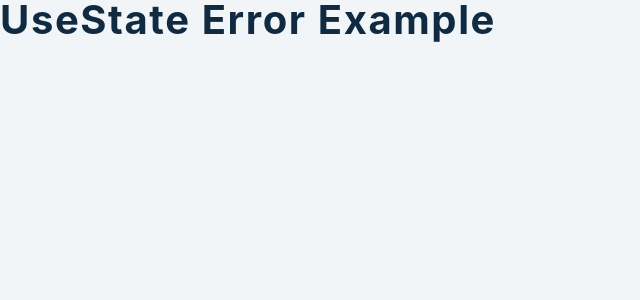
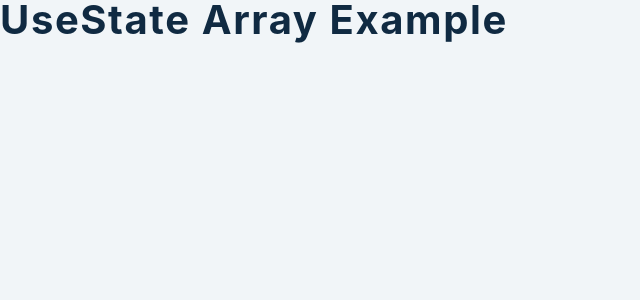
Before and after one commit to Loveday-Alfred/smilga-react, a React (Create React App) app: page / in a window 1280 px wide. Shown: the top 300 px of the page, without its empty margins (0-640 px from the left). Built offline with nearby package versions, Linux system fonts and the light colour scheme.

Commit message:
useState

```diff
--- a/src/App.js
+++ b/src/App.js
@@ -1,9 +1,13 @@
-import ErrorExample from "./tutorial/1-useState/setup/1-error-example";
+// import ErrorExample from "./tutorial/1-useState/setup/1-error-example";
+// import UseStateBasics from "./tutorial/1-useState/setup/2-useState-basics";
+import UseStateArray from "./tutorial/1-useState/setup/3-useState-array";
 
 const App = () => {
   return (
     <div className="App">
-      <ErrorExample />
+      {/* <ErrorExample /> */}
+      {/* <UseStateBasics /> */}
+      <UseStateArray />
     </div>
   );
 };
--- a/src/tutorial/1-useState/setup/2-useState-basics.js
+++ b/src/tutorial/1-useState/setup/2-useState-basics.js
@@ -1,4 +1,4 @@
-import React, { useState } from 'react';
+// import { useState } from 'react';
 
 const UseStateBasics = () => {
   return <h2>useState basic example</h2>;
--- a/src/tutorial/1-useState/setup/3-useState-array.js
+++ b/src/tutorial/1-useState/setup/3-useState-array.js
@@ -1,5 +1,5 @@
-import React from 'react';
-import { data } from '../../../data';
+import React from "react";
+// import { data } from '../../../data';
 
 const UseStateArray = () => {
   return <h2>useState array example</h2>;
```
